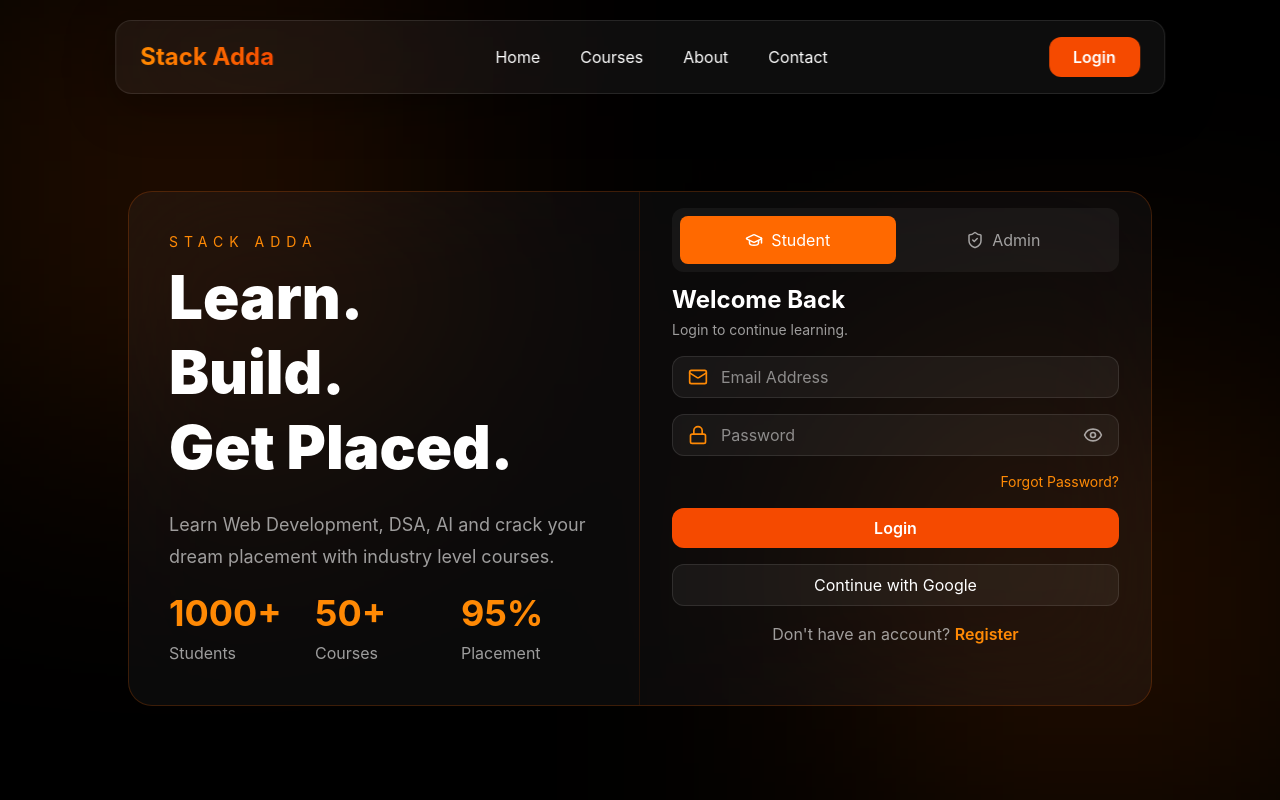
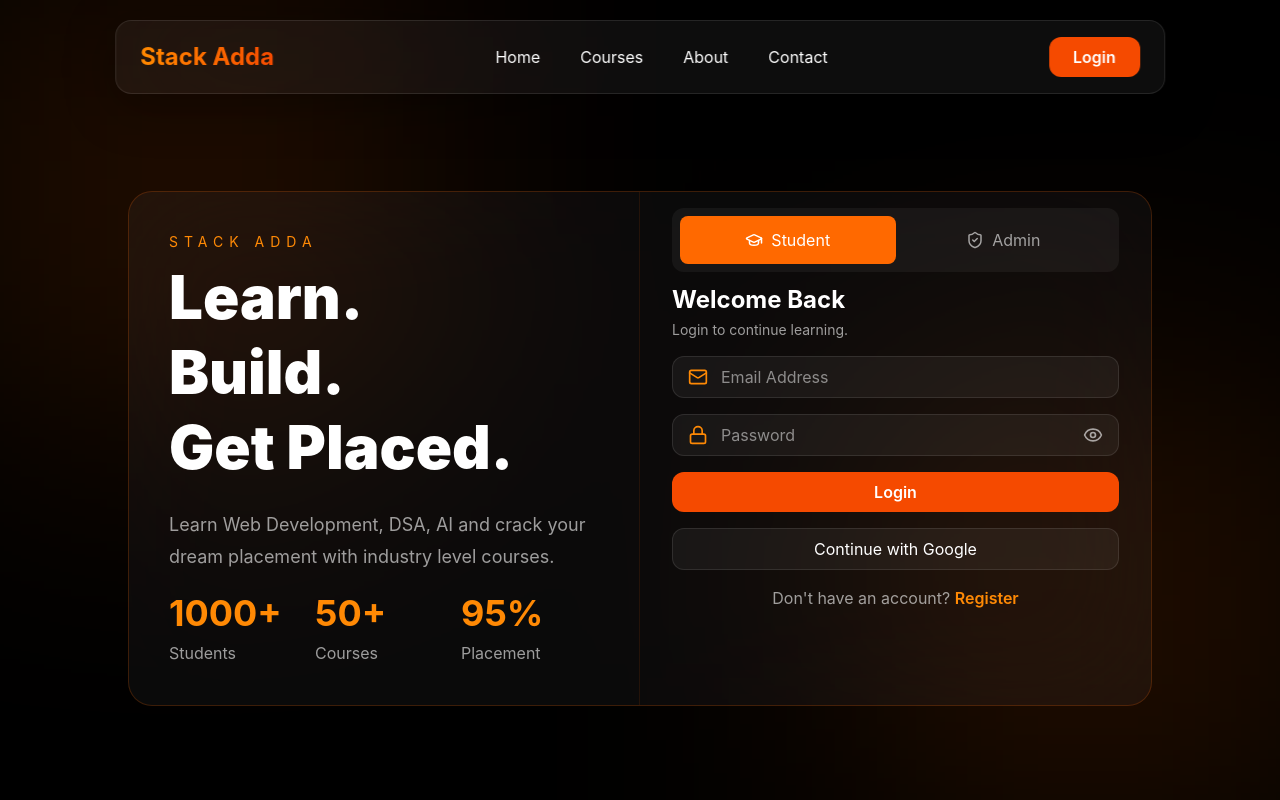
Before and after one commit to sohamart/StackAdda, a React (Vite) app in the folder Frontend/: page /login in a window 1280 px wide. Built offline with nearby package versions, Linux system fonts and the light colour scheme; no server answers.

Commit message:
Update LoginForm.jsx

```diff
--- a/Frontend/src/Components/Login/LoginForm.jsx
+++ b/Frontend/src/Components/Login/LoginForm.jsx
@@ -144,16 +144,7 @@ const LoginForm = ({ isAdmin, setIsRegister }) => {
 
         {/* Forgot Password */}
 
-        {!isAdmin && (
-          <div className="flex justify-end">
-            <button
-              type="button"
-              className="text-sm text-orange-400 hover:text-orange-300"
-            >
-              Forgot Password?
-            </button>
-          </div>
-        )}
+
 
         {/* Login Button */}
 
```
